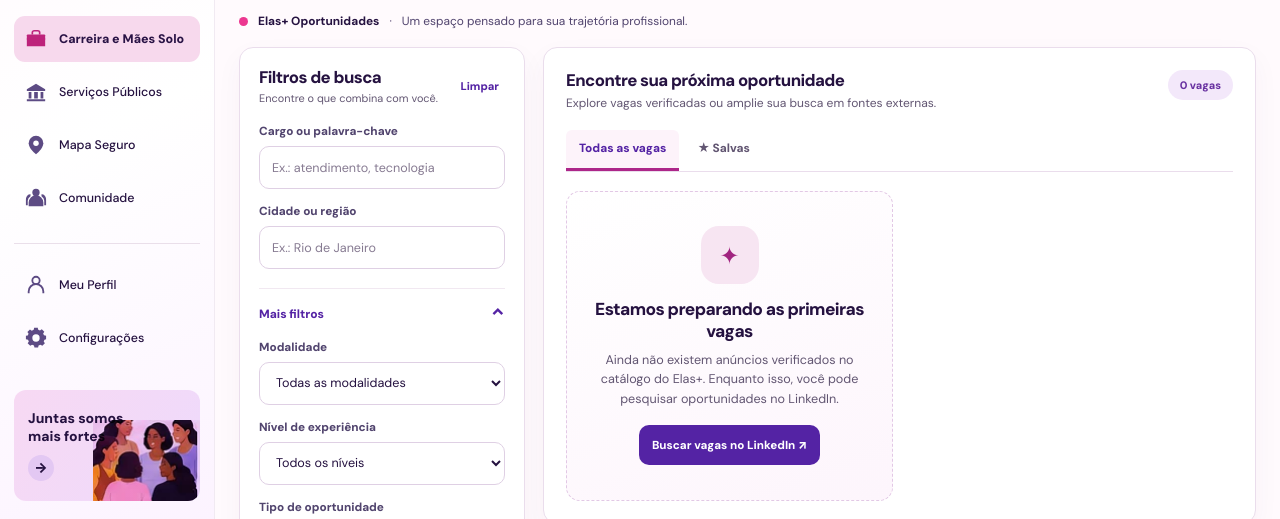
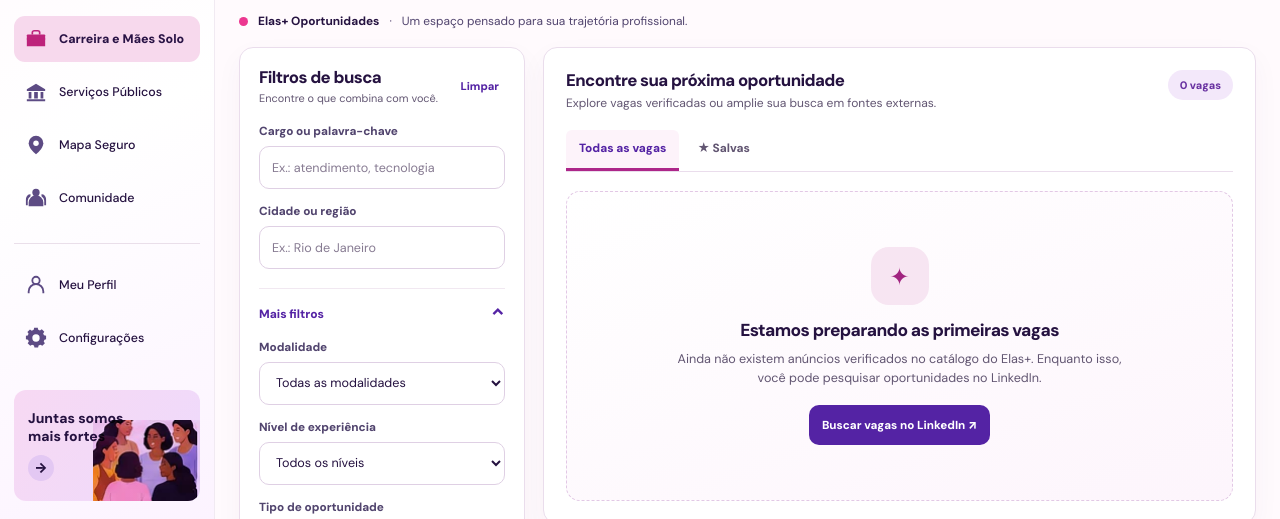
Before and after one commit to alunosinovacaoqueimados-cmyk/Elas-, a website: page vagas-mulheres.html in a window 1280 px wide. Shown: the part 281-800 px from the top of the page. Drawn offline with Linux system fonts and the light colour scheme.

Commit message:
fix: estado vazio ocupa toda largura dos resultados

```diff
--- a/vagas-mulheres.css
+++ b/vagas-mulheres.css
@@ -50,7 +50,7 @@
 .jobs-page .jobs-button:hover{background:var(--primary-strong)}
 .jobs-page .jobs-button-secondary{border:1px solid #e3c9e6;background:#fff;color:var(--primary)!important}
 .jobs-page .jobs-button-secondary:hover{background:#faf0fc}
-.jobs-page .jobs-empty{display:flex;flex-direction:column;align-items:center;justify-content:center;text-align:center;border:1px dashed #e2c8e5;border-radius:14px;background:linear-gradient(160deg,#fff,#fdf5fc);min-height:310px;padding:30px 24px}
+.jobs-page .jobs-empty{grid-column:1/-1;display:flex;flex-direction:column;align-items:center;justify-content:center;text-align:center;border:1px dashed #e2c8e5;border-radius:14px;background:linear-gradient(160deg,#fff,#fdf5fc);min-height:310px;padding:30px 24px}
 .jobs-page .jobs-empty-symbol{width:58px;height:58px;border-radius:18px;background:#f7e5f2;color:#a12480;display:grid;place-items:center;font-size:1.7rem;margin-bottom:15px}
 .jobs-page .jobs-empty h3{margin:0 0 8px;font-size:1.24rem}
 .jobs-page .jobs-empty p{margin:0 0 16px;color:var(--jobs-muted);max-width:470px;font-size:.9rem;line-height:1.55}
```
